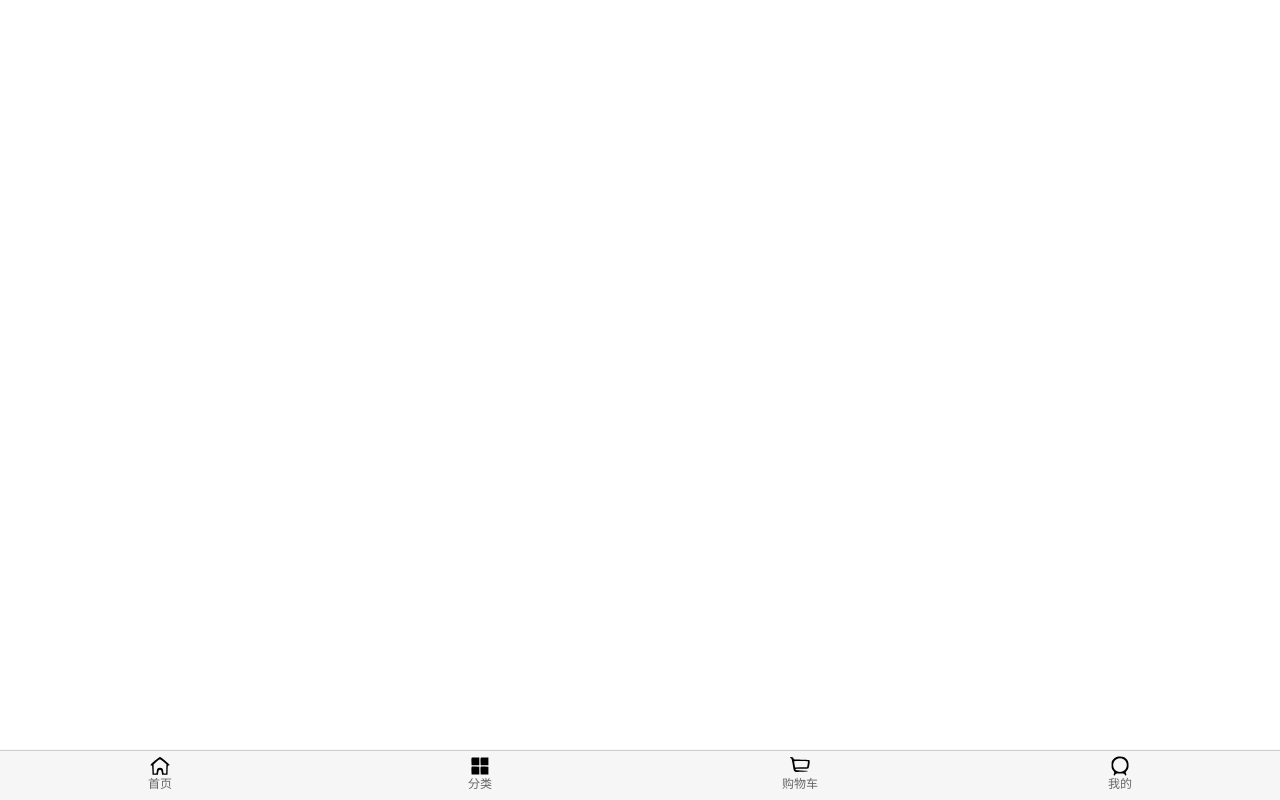
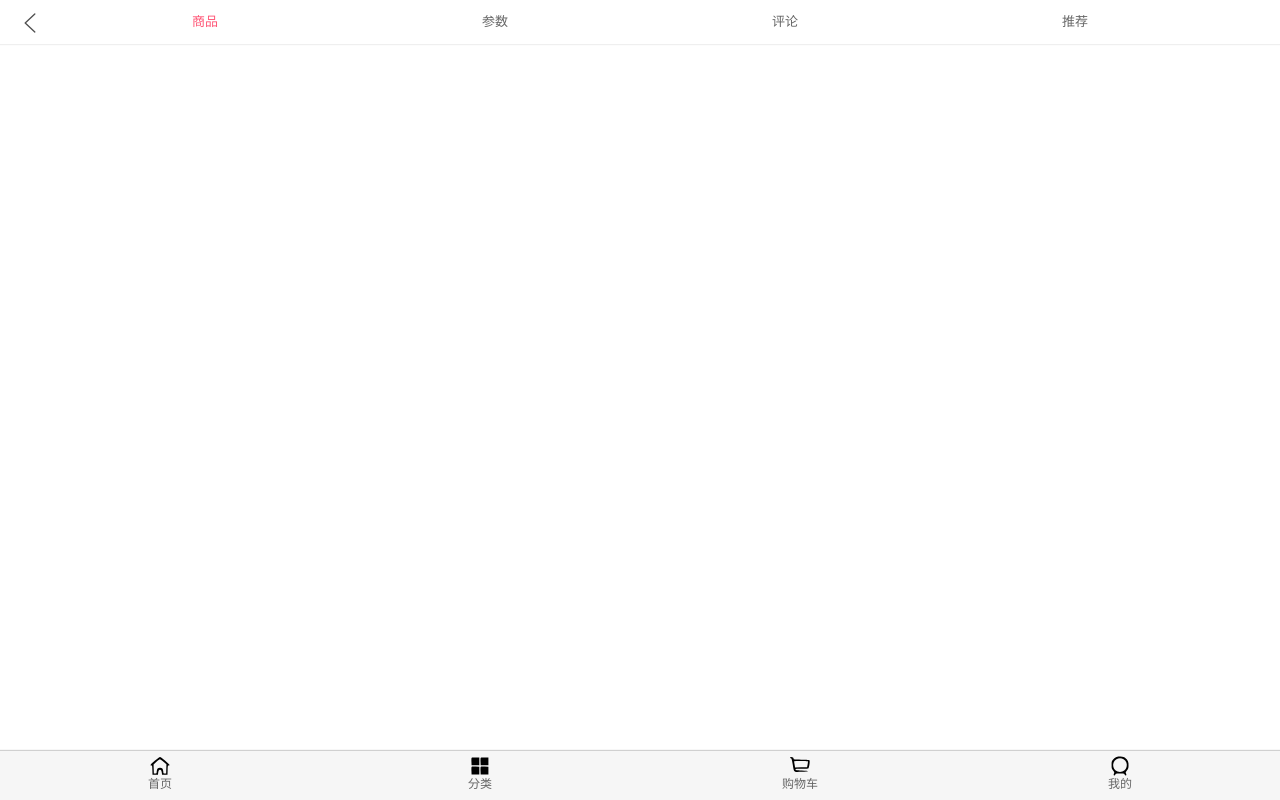
Before and after one commit to ALei-imotion/supermall, a Vue app: page /detail/1 in a window 1280 px wide. Built offline with nearby package versions, Linux system fonts and the light colour scheme.

Commit message:
step17: Jump to the details page and carry the ID,also initialize the dateil page navigation bar

```diff
--- a/src/components/content/goods/GoodsListItem.vue
+++ b/src/components/content/goods/GoodsListItem.vue
@@ -1,5 +1,5 @@
 <template>
-  <div class="goods-item">
+  <div class="goods-item" @click="itemClick">
     <img :src="goodsItem.show.img" alt="" @load="imageLoad" />
     <div class="goods-info">
       <p>{{ goodsItem.title }}</p>
@@ -23,8 +23,12 @@ export default {
   methods: {
     imageLoad() {
       this.$bus.$emit("itemImageLoad");
-    }
-  }
+    },
+
+    itemClick() {
+      this.$router.push("/detail/" + this.goodsItem.iid);
+    },
+  },
 };
 </script>
 
--- a/src/router/index.js
+++ b/src/router/index.js
@@ -6,6 +6,7 @@ const Home = () => import('views/home/Home')
 const Cart = () => import('views/cart/Cart')
 const Category = () => import('views/category/Category')
 const Profile = () => import('views/profile/Profile')
+const Detail = () => import('views/detail/Detail')
 
 // 1.安装插件
 Vue.use(VueRouter)
@@ -32,6 +33,10 @@ const routes = [
   {
     path: '/profile',
     component: Profile
+  },
+  {
+    path: '/detail/:iid',
+    component: Detail
   }
 ]
 
--- /dev/null
+++ b/src/views/detail/Detail.vue
@@ -0,0 +1,27 @@
+<template>
+  <div id="detail">
+    <detail-nav-bar></detail-nav-bar>
+  </div>
+</template>
+
+<script>
+import DetailNavBar from "./childComponents/DetailNavBar";
+
+export default {
+  name: "Detail",
+  data() {
+    return {
+      iid: null,
+    };
+  },
+  components: {
+    DetailNavBar,
+  },
+  created() {
+    this.iid = this.$route.params.iid;
+  },
+};
+</script>
+
+<style scoped>
+</style>
--- /dev/null
+++ b/src/views/detail/childComponents/DetailNavBar.vue
@@ -0,0 +1,63 @@
+<template>
+  <div>
+    <nav-bar>
+      <div slot="left" class="back" @click="backClick">
+        <img src="~assets/img/common/back.svg" alt="">
+      </div>
+      <div slot="middle" class="title">
+        <div
+          v-for="(item, index) in titles"
+          class="title-item"
+          :class="{ active: index === currentIndex }"
+          @click="titleClick(index)"
+        >
+          {{ item }}
+        </div>
+      </div>
+    </nav-bar>
+  </div>
+</template>
+
+<script>
+import NavBar from "components/common/navbar/NavBar";
+
+export default {
+  name: "DetailNavBar",
+  data() {
+    return {
+      titles: ["商品", "参数", "评论", "推荐"],
+      currentIndex: 0,
+    };
+  },
+  components: {
+    NavBar,
+  },
+  methods: {
+    titleClick(index) {
+      this.currentIndex = index;
+    },
+    backClick() {
+      this.$router.back();
+    }
+  },
+};
+</script>
+
+<style scoped>
+.title {
+  display: flex;
+  font-size: 13px;
+}
+
+.title-item {
+  flex: 1;
+}
+
+.active {
+  color: var(--color-high-text);
+}
+
+.back img {
+  margin-top: 12px;
+}
+</style>
```
Also changed, not shown: 1 other file (tests, documents, lock files or other folders).
